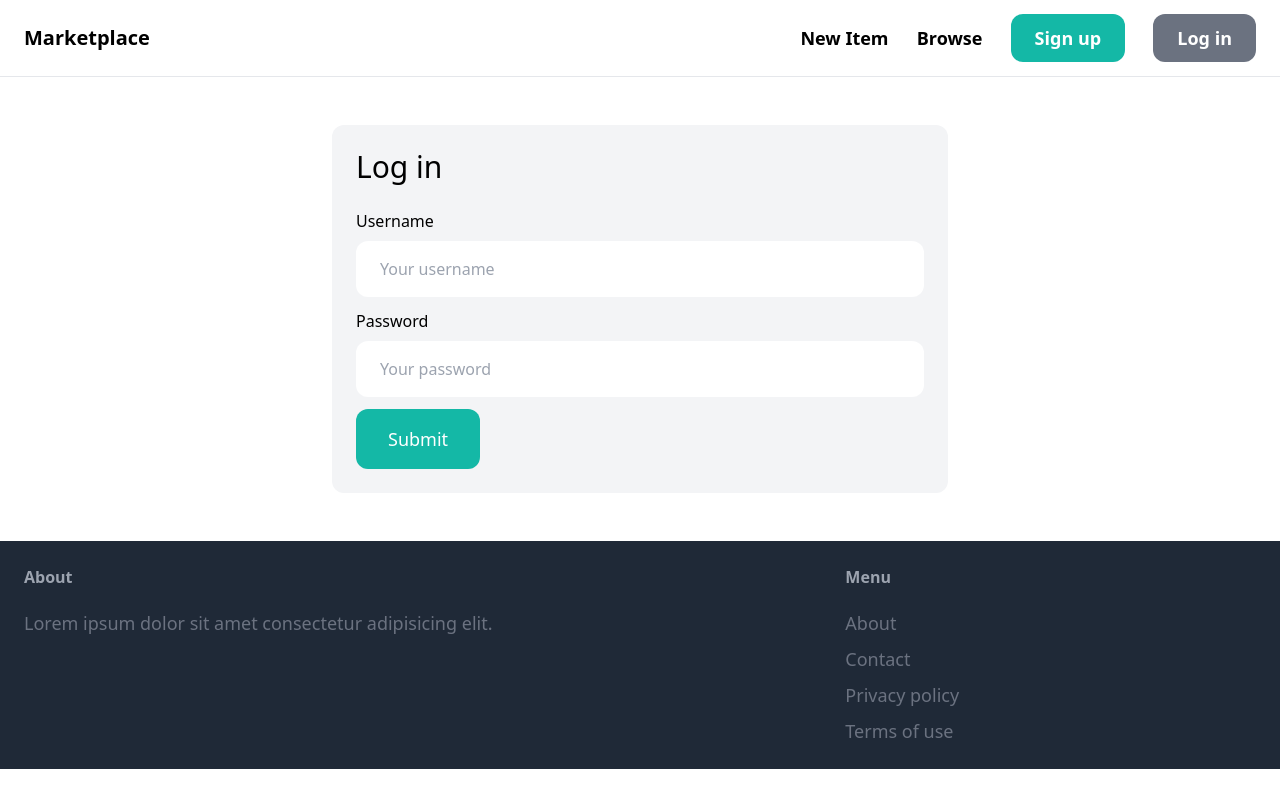
After one commit to sirjkm/marketplaceDjango, a Django app: page /login/ in a window 1280 px wide. The commit adds this page. Run offline with Django 5.2, Linux system fonts and the light colour scheme; some libraries are stand-ins or nearby versions.

Commit message:
add forms, login, auth, new item func

```diff
--- /dev/null
+++ b/marketplace/core/forms.py
@@ -0,0 +1,39 @@
+from django import forms
+from django.contrib.auth.forms import UserCreationForm, AuthenticationForm
+from django.contrib.auth.models import User
+
+class LogInForm(AuthenticationForm):
+    username = forms.CharField(widget=forms.TextInput(attrs={
+        'placeholder': 'Your username',
+        'class': 'w-full py-4 px-6 rounded-xl'
+    }))
+
+    password = forms.CharField(widget=forms.TextInput(attrs={
+        'placeholder': 'Your password',
+        'class': 'w-full py-4 px-6 rounded-xl'
+    }))
+
+class SignUpForm(UserCreationForm):
+    class Meta:
+        model = User
+        fields = ('username', 'email', 'password1', 'password2')
+
+    username = forms.CharField(widget=forms.TextInput(attrs={
+        'placeholder': 'Your username',
+        'class': 'w-full py-4 px-6 rounded-xl'
+    }))
+
+    email = forms.CharField(widget=forms.EmailInput(attrs={
+        'placeholder': 'Your email address',
+        'class': 'w-full py-4 px-6 rounded-xl'
+    }))
+
+    password1 = forms.CharField(widget=forms.TextInput(attrs={
+        'placeholder': 'Your password',
+        'class': 'w-full py-4 px-6 rounded-xl'
+    }))
+
+    password2 = forms.CharField(widget=forms.TextInput(attrs={
+        'placeholder': 'Repeat password',
+        'class': 'w-full py-4 px-6 rounded-xl'
+    }))
--- a/marketplace/core/templates/core/base.html
+++ b/marketplace/core/templates/core/base.html
@@ -11,11 +11,16 @@
         <a href="/" class="text-xl font-semibold">Marketplace</a>
 
         <div class="space-x-6">
-            <a href="#" class="text-lg font-semibold hover:text-gray-500">New Item</a>
+            <a href="{% url 'item:new' %}" class="text-lg font-semibold hover:text-gray-500">New Item</a>
             <a href="#" class="text-lg font-semibold hover:text-gray-500">Browse</a>
 
-            <a href="#" class="px-6 py-3 text-lg font-semibold bg-teal-500 text-white rounded-xl hover:bg-teal-700">Sign up</a>
-            <a href="#" class="px-6 py-3 text-lg font-semibold bg-gray-500 text-white rounded-xl hover:bg-gray-700">Log in</a>
+            {% if request.user.is_authenticated %}
+            <a href="#" class="px-6 py-3 text-lg font-semibold bg-teal-500 text-white rounded-xl hover:bg-teal-700">Inbox</a>
+            <a href="#" class="px-6 py-3 text-lg font-semibold bg-gray-500 text-white rounded-xl hover:bg-gray-700">Dashboard</a>
+            {% else %}
+            <a href="{% url 'core:signup' %}" class="px-6 py-3 text-lg font-semibold bg-teal-500 text-white rounded-xl hover:bg-teal-700">Sign up</a>
+            <a href="{% url 'core:login' %}" class="px-6 py-3 text-lg font-semibold bg-gray-500 text-white rounded-xl hover:bg-gray-700">Log in</a>
+            {% endif %}
         </div>
     </nav>
 
@@ -35,7 +40,7 @@
 
             <ul class="space-y-2">
                 <li><a href="#" class="text-lg text-gray-500 hover:text-teal-700">About</a></li>
-                <li><a href="{% url 'contact' %}" class="text-lg text-gray-500 hover:text-teal-700">Contact</a></li>
+                <li><a href="{% url 'core:contact' %}" class="text-lg text-gray-500 hover:text-teal-700">Contact</a></li>
                 <li><a href="#" class="text-lg text-gray-500 hover:text-teal-700">Privacy policy</a></li>
                 <li><a href="#" class="text-lg text-gray-500 hover:text-teal-700">Terms of use</a></li>
             </ul>
--- /dev/null
+++ b/marketplace/core/templates/core/login.html
@@ -0,0 +1,34 @@
+{% extends 'core/base.html' %}
+
+{% block title %}Sign up{% endblock %}
+
+{% block content %}
+    <div class="w-1/2 my-6 mx-auto p-6 bg-gray-100 rounded-xl">
+        <h1 class="mb-6 text-3xl">Log in</h1>
+
+        <form method="post" action=".">
+            {% csrf_token %}
+
+            <div class="mb-3">
+                <label class="inline-block mb-2">Username</label><br>
+                {{ form.username }}
+            </div>
+
+            <div class="mb-3">
+                <label class="inline-block mb-2">Password</label><br>
+                {{ form.password }}
+            </div>
+
+            {% if form.errors or form.non_field_errors %}
+                <div class="mb-3 p-6 bg-red-100 rounded-xl">
+                    {% for field in form %}
+                        {{ field.errors }}
+                        {{ form.non_field_errors }}
+                    {% endfor %}
+                </div>
+            {% endif %}
+
+            <button class="py-4 px-8 text-lg bg-teal-500 hover:bg-teal-700 rounded-xl text-white">Submit</button>
+        </form>
+    </div>
+{% endblock %}
--- /dev/null
+++ b/marketplace/core/urls.py
@@ -0,0 +1,14 @@
+from django.contrib.auth import views as auth_views
+from django.urls import path
+
+from . import views
+from .forms import LogInForm
+
+app_name = 'core'
+
+urlpatterns = [
+    path('', views.index, name='index'),
+    path('contact/', views.contact, name='contact'),
+    path('signup/',views.signup, name='signup'),
+    path('login/', auth_views.LoginView.as_view(template_name='core/login.html', authentication_form=LogInForm), name='login'),
+]
--- a/marketplace/item/urls.py
+++ b/marketplace/item/urls.py
@@ -5,5 +5,6 @@ from . import views
 app_name = 'item'
 
 urlpatterns = [
+    path('new/', views.new, name='new'),
     path('<int:pk>/', views.detail, name='detail'),
 ]
--- a/marketplace/marketplace/settings.py
+++ b/marketplace/marketplace/settings.py
@@ -26,6 +26,10 @@ SECRET_KEY = 'django-insecure-3p4ls@yr=rbd*w%z$10p))o(@3p)%2i!0o-o066reu(^)wo@*p
 DEBUG = True
 
 ALLOWED_HOSTS = []
+
+LOGIN_URL = '/login/'
+LOGIN_REDIRECT_URL = '/'
+LOGOUT_REDIRECT_URL = '/'
 
 
 # Application definition
--- a/marketplace/marketplace/urls.py
+++ b/marketplace/marketplace/urls.py
@@ -3,11 +3,8 @@ from django.conf.urls.static import static
 from django.contrib import admin
 from django.urls import path, include
 
-from core.views import index, contact
-
 urlpatterns = [
-    path('', index, name='index'),
+    path('', include('core.urls')),
     path('items/', include('item.urls')),
-    path('contact/', contact, name='contact'),
     path('admin/', admin.site.urls),
 ] + static(settings.MEDIA_URL, document_root=settings.MEDIA_ROOT)
```
Also changed, not shown: marketplace/core/templates/core/signup.html (added, +44 -0 lines), marketplace/core/views.py (+19 -1 lines), marketplace/item/forms.py (added, +8 -0 lines), marketplace/item/templates/item/detail.html (+21 -0 lines), marketplace/item/templates/item/form.html (added, +26 -0 lines), marketplace/item/views.py (+11 -0 lines), marketplace/db.sqlite3.
